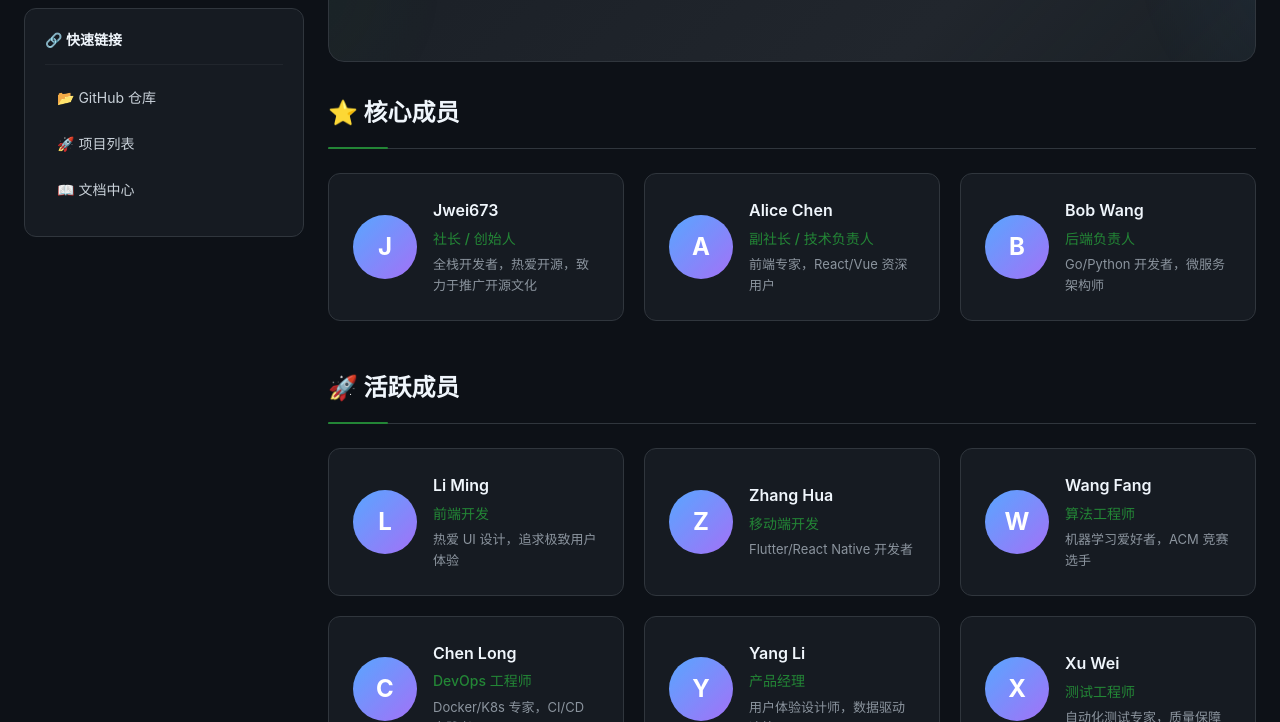
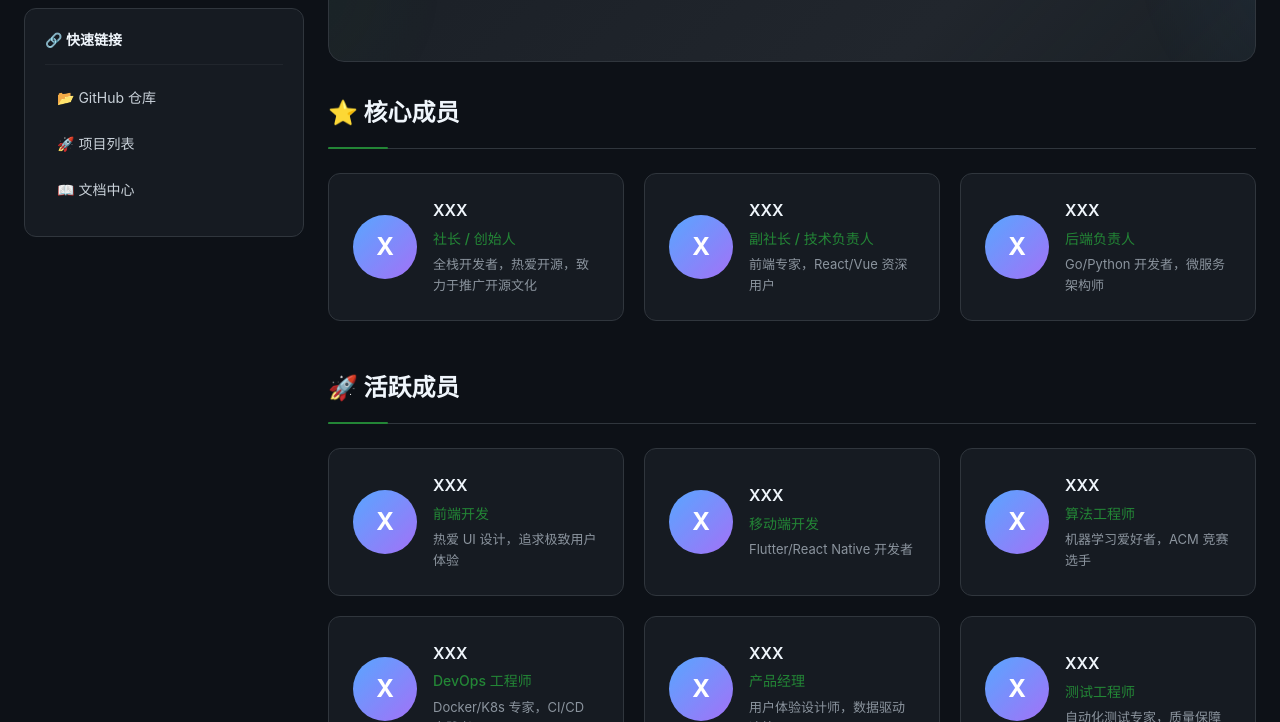
Before and after one commit to Jwei673/openatom-club, a plain HTML site: page members.html in a window 1280 px wide. Shown: the part 230-952 px from the top of the page. Drawn offline with Linux system fonts and the light colour scheme.

Commit message:
fix: anonymize all member names and avatars in members.html

```diff
--- a/members.html
+++ b/members.html
@@ -63,25 +63,25 @@
                 <h2 class="section-title">⭐ 核心成员</h2>
                 <div class="members-grid">
                     <div class="member-card">
-                        <div class="member-avatar">J</div>
+                        <div class="member-avatar">X</div>
                         <div class="member-info">
-                            <h4>Jwei673</h4>
+                            <h4>XXX</h4>
                             <div class="member-role">社长 / 创始人</div>
                             <div class="member-bio">全栈开发者，热爱开源，致力于推广开源文化</div>
                         </div>
                     </div>
                     <div class="member-card">
-                        <div class="member-avatar">A</div>
+                        <div class="member-avatar">X</div>
                         <div class="member-info">
-                            <h4>Alice Chen</h4>
+                            <h4>XXX</h4>
                             <div class="member-role">副社长 / 技术负责人</div>
                             <div class="member-bio">前端专家，React/Vue 资深用户</div>
                         </div>
                     </div>
                     <div class="member-card">
-                        <div class="member-avatar">B</div>
+                        <div class="member-avatar">X</div>
                         <div class="member-info">
-                            <h4>Bob Wang</h4>
+                            <h4>XXX</h4>
                             <div class="member-role">后端负责人</div>
                             <div class="member-bio">Go/Python 开发者，微服务架构师</div>
                         </div>
@@ -94,41 +94,41 @@
                 <h2 class="section-title">🚀 活跃成员</h2>
                 <div class="members-grid">
                     <div class="member-card">
-                        <div class="member-avatar">L</div>
+                        <div class="member-avatar">X</div>
                         <div class="member-info">
-                            <h4>Li Ming</h4>
+                            <h4>XXX</h4>
                             <div class="member-role">前端开发</div>
                             <div class="member-bio">热爱 UI 设计，追求极致用户体验</div>
                         </div>
                     </div>
                     <div class="member-card">
-                        <div class="member-avatar">Z</div>
+                        <div class="member-avatar">X</div>
                         <div class="member-info">
-                            <h4>Zhang Hua</h4>
+                            <h4>XXX</h4>
                             <div class="member-role">移动端开发</div>
                             <div class="member-bio">Flutter/React Native 开发者</div>
                         </div>
                     </div>
                     <div class="member-card">
-                        <div class="member-avatar">W</div>
+                        <div class="member-avatar">X</div>
                         <div class="member-info">
-                            <h4>Wang Fang</h4>
+                            <h4>XXX</h4>
                             <div class="member-role">算法工程师</div>
                             <div class="member-bio">机器学习爱好者，ACM 竞赛选手</div>
                         </div>
                     </div>
                     <div class="member-card">
-                        <div class="member-avatar">C</div>
+                        <div class="member-avatar">X</div>
                         <div class="member-info">
-                            <h4>Chen Long</h4>
+                            <h4>XXX</h4>
                             <div class="member-role">DevOps 工程师</div>
                             <div class="member-bio">Docker/K8s 专家，CI/CD 实践者</div>
                         </div>
                     </div>
                     <div class="member-card">
-                        <div class="member-avatar">Y</div>
+                        <div class="member-avatar">X</div>
                         <div class="member-info">
-                            <h4>Yang Li</h4>
+                            <h4>XXX</h4>
                             <div class="member-role">产品经理</div>
                             <div class="member-bio">用户体验设计师，数据驱动决策</div>
                         </div>
@@ -136,7 +136,7 @@
                     <div class="member-card">
                         <div class="member-avatar">X</div>
                         <div class="member-info">
-                            <h4>Xu Wei</h4>
+                            <h4>XXX</h4>
                             <div class="member-role">测试工程师</div>
                             <div class="member-bio">自动化测试专家，质量保障</div>
                         </div>
@@ -215,7 +215,7 @@
                 sr.innerHTML=filt.map(function(item){
                     return '<div class="search-result-item" onclick="location.href=\''+item.url+'\'">'+
                         '<span class="search-result-icon">'+item.icon+'</span>'+
-                        '<div class="search-result-info"><h4>'+item.title+'</h4><p>'+item.desc+'</p></div></div>';
+                        '<div class="search-result-info"><h4>XXX</h4><p>'+item.desc+'</p></div></div>';
                 }).join("");
             });
             si.addEventListener("keydown",function(e){
```
